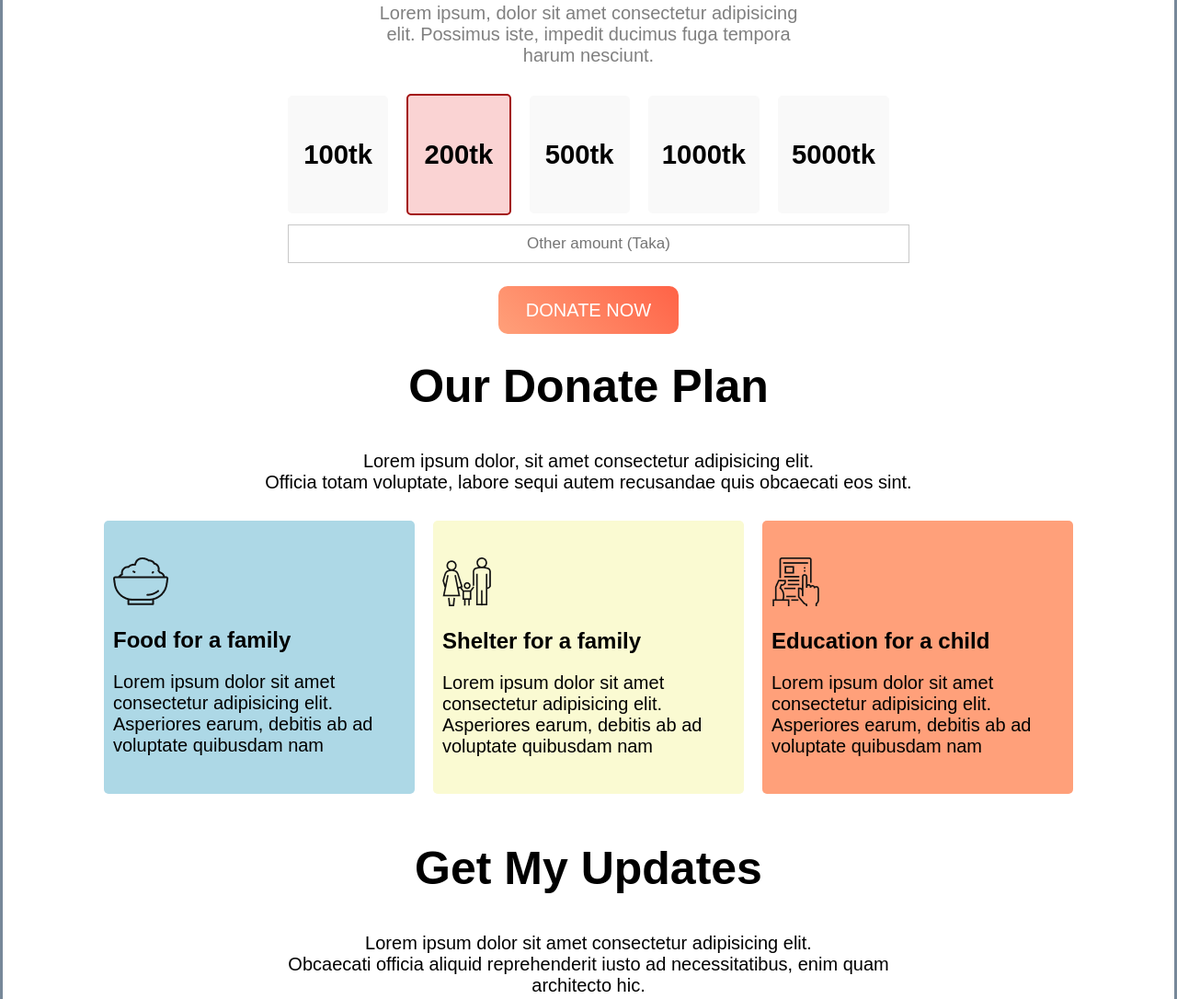
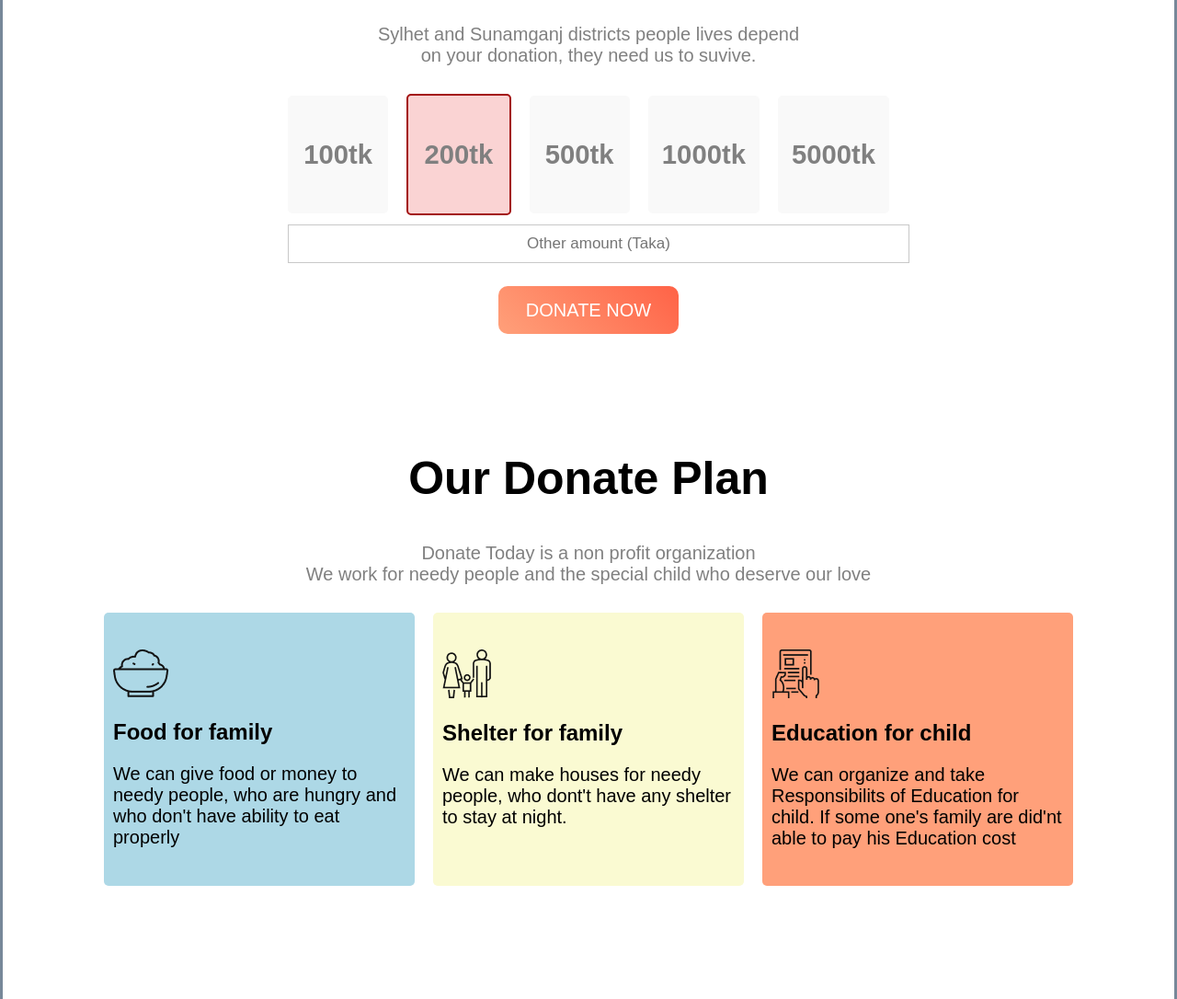
Before and after one commit to MMamunurRashid/Donate-Today, a plain HTML site: page index.html in a window 1280 px wide. Shown: the part 975-2061 px from the top of the page at 92% size. Drawn offline with Linux system fonts and the light colour scheme; a web font is replaced by a local one.

Commit message:
third commit

```diff
--- a/index.html
+++ b/index.html
@@ -15,9 +15,7 @@
       <div class="bg-banner">
         <h1>Let's help the flood affected people of Sylhet</h1>
         <p>
-          Lorem ipsum dolor sit amet consectetur adipisicing elit. Ipsam
-          repellat fugit doloribus <br />
-          eaque explicabo deserunt, neque assumenda laboriosam praesentium.
+          The flood situation in Sylhet and Sunamganj districts is becoming more severe with time as more than 40 lakh people remain marooned in different upazilas and towns while other areas are on verge of being inundated.
         </p>
         <br /><br />
         <a class="button" href="#">DONATE NOW</a>
@@ -26,27 +24,25 @@
     <section>
       <div class="donate-title">
         <h2>Donate-Today</h2>
-        <p>
-          Lorem ipsum, dolor sit amet consectetur adipisicing elit. Possimus
-          iste, impedit ducimus fuga tempora harum nesciunt.
+        <p class="P-color">Sylhet and Sunamganj districts people lives depend on your donation, they need us to suvive.
         </p>
       </div>
     </section>
     <section class="donate-area">
       <div class="five-width">
-        <h3>100tk</h3>
+        <h3 class="P-color">100tk</h3>
       </div>
       <div class="five-width selected-donate">
-        <h3>200tk</h3>
+        <h3 class="P-color">200tk</h3>
       </div>
       <div class="five-width">
-        <h3>500tk</h3>
+        <h3 class="P-color">500tk</h3>
       </div>
       <div class="five-width">
-        <h3>1000tk</h3>
+        <h3 class="P-color">1000tk</h3>
       </div>
       <div class="five-width">
-        <h3>5000tk</h3>
+        <h3 class="P-color">5000tk</h3>
       </div>
       <div>
     </section>
@@ -62,29 +58,29 @@
     </section>
     <section class="donate-plan">
       <h1>Our Donate Plan</h1>
-      <p>Lorem ipsum dolor, sit amet consectetur adipisicing elit. <br> Officia totam voluptate, labore sequi autem recusandae quis obcaecati eos sint.</p>
+      <p class="P-color">Donate Today is a non profit organization  <br> We work for needy people and the special child who deserve our love</p>
     </section>
     <section class="donate-plan-card">
       <div class="donate-plan-item plan-color1">
         <img src="icons/food.png" alt="">
-        <h2>Food for a family</h2>
-        <p>Lorem ipsum dolor sit amet consectetur adipisicing elit. Asperiores earum, debitis ab ad voluptate quibusdam nam</p>
+        <h2>Food for  family</h2>
+        <p>We can give food or money to needy people, who are hungry and who don't have ability to eat properly </p>
       </div>
       <div class="donate-plan-item plan-color2">
         <img src="icons/family.png" alt="">
-        <h2>Shelter for a family</h2>
-        <p>Lorem ipsum dolor sit amet consectetur adipisicing elit. Asperiores earum, debitis ab ad voluptate quibusdam nam</p>
+        <h2>Shelter for  family</h2>
+        <p>We can make houses for needy people, who dont't have any shelter to stay at night.</p>
       </div>
       <div class="donate-plan-item plan-color3">
         <img src="icons/edu.png" alt="">
-        <h2>Education for a child</h2>
-        <p>Lorem ipsum dolor sit amet consectetur adipisicing elit. Asperiores earum, debitis ab ad voluptate quibusdam nam</p>
+        <h2>Education for  child</h2>
+        <p>We can organize and take Responsibilits of Education for child. If some one's family are did'nt able to pay his Education cost </p>
       </div>
     </section>
     <section class="get-update">
       <div>
         <h1>Get My Updates</h1>
-        <p>Lorem ipsum dolor sit amet consectetur adipisicing elit. <br> Obcaecati officia aliquid reprehenderit iusto ad necessitatibus, enim quam architecto hic.
+        <p>We are available on Email <br> If you want to any query or update feel free to email us, we can try to feedback your email asap.
         </p>
       </div>
       <div class="update-email">
--- a/style.css
+++ b/style.css
@@ -36,7 +36,7 @@ p {
 .donate-title h2 {
   font-size: 50px;
 }
-.donate-title p {
+.P-color {
   color: gray;
 }
 .donate-area {
@@ -63,6 +63,7 @@ p {
 .form-section {
   padding-left: 310px;
   padding-right: 310px;
+  padding-bottom: 100px;
 }
 form.form input[type="text"] {
   padding: 10px;
@@ -89,6 +90,7 @@ form.form input[type="text"] {
   padding-left: 100px;
   padding-right: 100px;
   justify-content: space-evenly;
+  padding-bottom: 100px;
 }
 .donate-plan-item {
   width: 100%;
```
